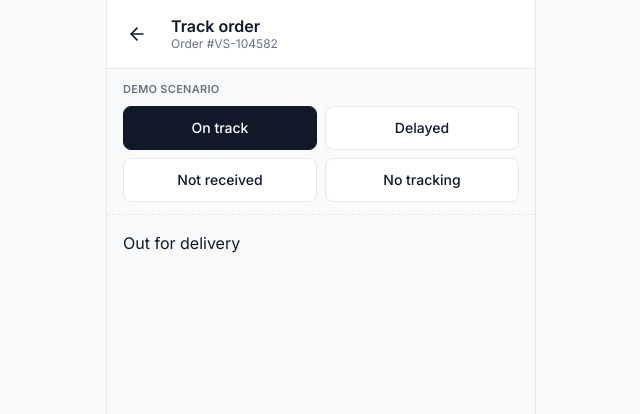
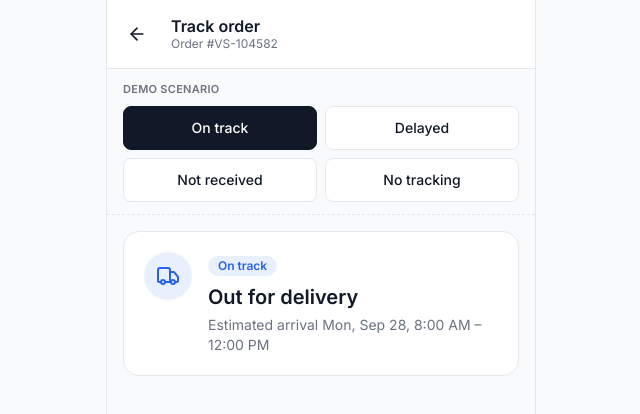
Before and after one commit to mmahadi-ahmedd/vecosoft-order-tracking, a React (Vite) app: page / in a window 1280 px wide. Shown: the top 414 px of the page, without its empty margins (319-959 px from the left). Built offline with nearby package versions, Linux system fonts and the light colour scheme.

Commit message:
feat: implement status hero

```diff
--- a/src/App.tsx
+++ b/src/App.tsx
@@ -5,6 +5,8 @@ import { Header } from './components/layout/Header'
 import { DEMO_NOW, mockOrders } from './data/mockOrders'
 import { deriveTrackingView } from './lib/deriveTrackingView'
 import type { ScenarioId } from './types/order'
+import { StatusHero } from './components/tracking/StatusHero'
+
 
 export default function App() {
   const [scenario, setScenario] = useState<ScenarioId>('on-track')
@@ -16,7 +18,7 @@ export default function App() {
       <Header orderId={order.id} />
       <ScenarioSwitcher value={scenario} onChange={setScenario} />
       <main className="space-y-4 p-4">
-        <p>{view.headline}</p>
+       <StatusHero view={view} />
       </main>
     </AppShell>
   )
--- /dev/null
+++ b/src/components/tracking/StatusHero.tsx
@@ -0,0 +1,54 @@
+import clsx from 'clsx'
+import { Clock, PackageCheck, PackageSearch, PackageX, Truck } from 'lucide-react'
+import { toneStyles } from '../../lib/tone'
+import type { TrackingView, ViewKind } from '../../types/order'
+
+const ICONS = {
+  'on-track': Truck,
+  delayed: Clock,
+  delivered: PackageCheck,
+  'delivered-not-received': PackageX,
+  'tracking-pending': PackageSearch,
+} satisfies Record<ViewKind, unknown>
+
+const BADGES: Record<ViewKind, string> = {
+  'on-track': 'On track',
+  delayed: 'Delayed',
+  delivered: 'Delivered',
+  'delivered-not-received': 'Needs attention',
+  'tracking-pending': 'Tracking pending',
+}
+
+export function StatusHero({ view }: { view: TrackingView }) {
+  const t = toneStyles[view.tone]
+  const Icon = ICONS[view.kind]
+
+  return (
+    <section aria-live="polite" className="rounded-2xl border border-line bg-surface p-5">
+      <div className="flex items-start gap-4">
+        <span
+          className={clsx(
+            'flex h-12 w-12 shrink-0 items-center justify-center rounded-full',
+            t.soft,
+            t.text,
+          )}
+        >
+          <Icon className="h-6 w-6" aria-hidden />
+        </span>
+        <div className="min-w-0">
+          <span
+            className={clsx(
+              'inline-flex rounded-full px-2.5 py-0.5 text-xs font-semibold',
+              t.soft,
+              t.text,
+            )}
+          >
+            {BADGES[view.kind]}
+          </span>
+          <h2 className="mt-2 text-xl leading-snug font-semibold">{view.headline}</h2>
+          <p className="mt-1 text-sm text-muted">{view.subline}</p>
+        </div>
+      </div>
+    </section>
+  )
+}
--- /dev/null
+++ b/src/lib/tone.ts
@@ -0,0 +1,16 @@
+import type { Tone } from '../types/order'
+
+interface ToneStyle {
+  text: string
+  bg: string
+  soft: string
+  border: string
+}
+
+export const toneStyles: { [K in Tone]: ToneStyle } = {
+  brand: { text: 'text-brand', bg: 'bg-brand', soft: 'bg-brand/10', border: 'border-brand/30' },
+  done: { text: 'text-done-ink', bg: 'bg-done', soft: 'bg-done/10', border: 'border-done/30' },
+  warn: { text: 'text-warn-ink', bg: 'bg-warn', soft: 'bg-warn/10', border: 'border-warn/30' },
+  danger: { text: 'text-danger-ink', bg: 'bg-danger', soft: 'bg-danger/10', border: 'border-danger/30' },
+  neutral: { text: 'text-muted', bg: 'bg-muted', soft: 'bg-ink/5', border: 'border-line' },
+}
```
